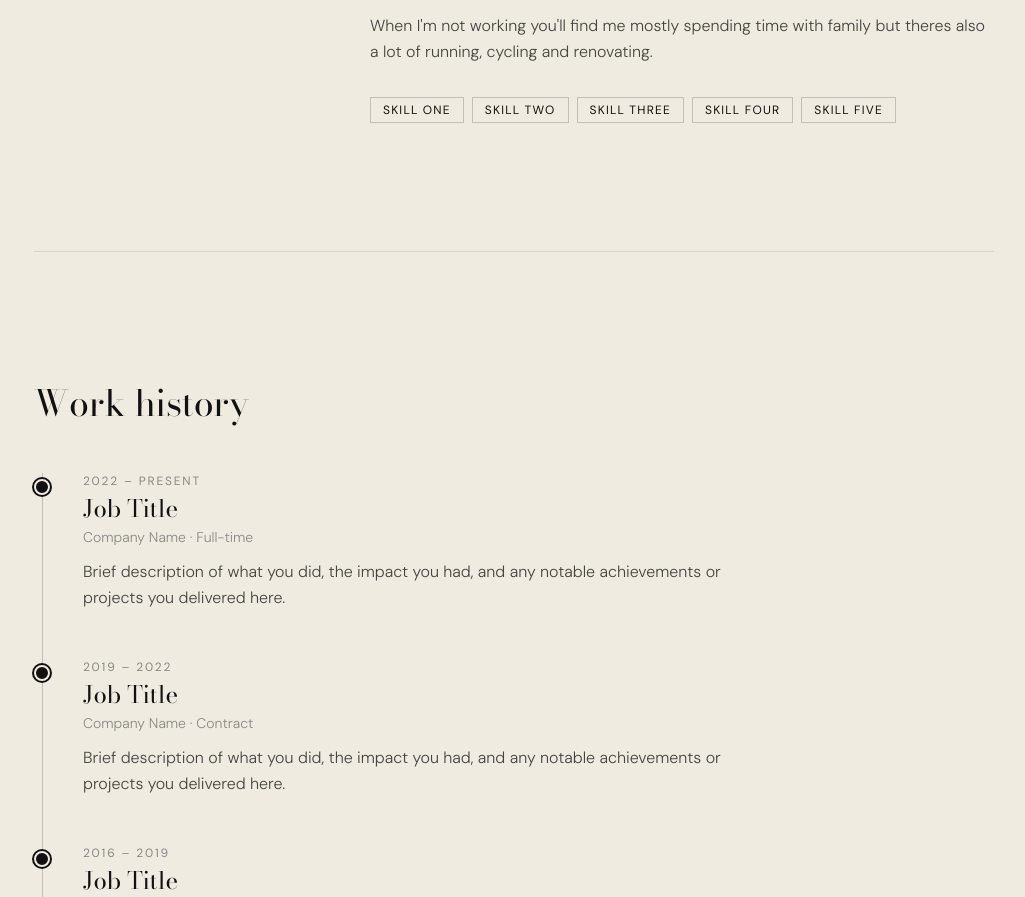
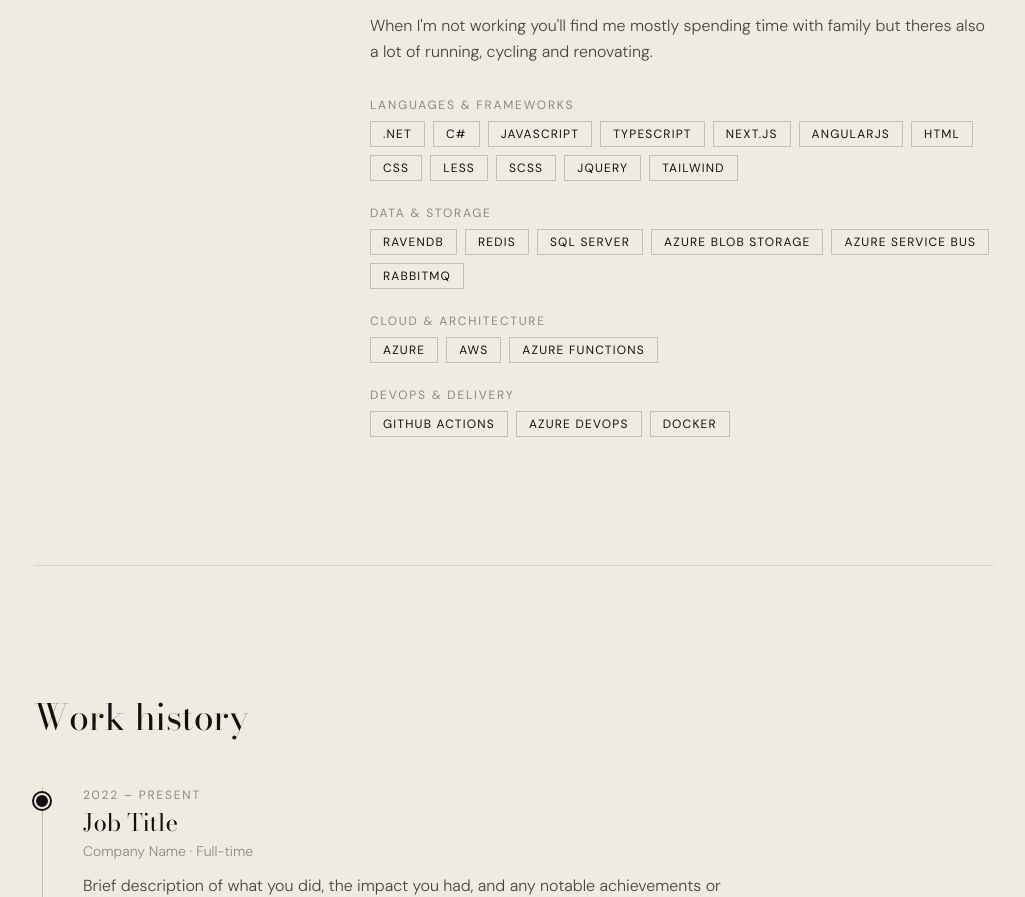
Before and after one commit to phil118/phil118.github.io, a website: page index.html in a window 1280 px wide. Shown: the part 1185-2082 px from the top of the page, without its empty margins (126-1151 px from the left). Drawn offline with nearby package versions, Linux system fonts and the light colour scheme.

Commit message:
updated skills

```diff
--- a/index.html
+++ b/index.html
@@ -80,13 +80,56 @@
             </p>
           </div>
 
-          <div class="mt-8 flex flex-wrap gap-2">
-            <!-- TODO: Replace with your actual skills -->
-            <span class="px-3 py-1 border border-ink/20 text-ink text-xs tracking-widest uppercase">Skill One</span>
-            <span class="px-3 py-1 border border-ink/20 text-ink text-xs tracking-widest uppercase">Skill Two</span>
-            <span class="px-3 py-1 border border-ink/20 text-ink text-xs tracking-widest uppercase">Skill Three</span>
-            <span class="px-3 py-1 border border-ink/20 text-ink text-xs tracking-widest uppercase">Skill Four</span>
-            <span class="px-3 py-1 border border-ink/20 text-ink text-xs tracking-widest uppercase">Skill Five</span>
+          <div class="mt-8 space-y-6">
+
+            <div>
+              <p class="text-xs tracking-[0.15em] uppercase text-ink-muted mb-2">Languages &amp; Frameworks</p>
+              <div class="flex flex-wrap gap-2">
+                <span class="px-3 py-1 border border-ink/20 text-ink text-xs tracking-widest uppercase">.NET</span>
+                <span class="px-3 py-1 border border-ink/20 text-ink text-xs tracking-widest uppercase">C#</span>
+                <span class="px-3 py-1 border border-ink/20 text-ink text-xs tracking-widest uppercase">JavaScript</span>
+                <span class="px-3 py-1 border border-ink/20 text-ink text-xs tracking-widest uppercase">TypeScript</span>
+                <span class="px-3 py-1 border border-ink/20 text-ink text-xs tracking-widest uppercase">Next.js</span>
+                <span class="px-3 py-1 border border-ink/20 text-ink text-xs tracking-widest uppercase">AngularJS</span>
+                <span class="px-3 py-1 border border-ink/20 text-ink text-xs tracking-widest uppercase">HTML</span>
+                <span class="px-3 py-1 border border-ink/20 text-ink text-xs tracking-widest uppercase">CSS</span>
+                <span class="px-3 py-1 border border-ink/20 text-ink text-xs tracking-widest uppercase">LESS</span>
+                <span class="px-3 py-1 border border-ink/20 text-ink text-xs tracking-widest uppercase">SCSS</span>
+                <span class="px-3 py-1 border border-ink/20 text-ink text-xs tracking-widest uppercase">jQuery</span>
+                <span class="px-3 py-1 border border-ink/20 text-ink text-xs tracking-widest uppercase">Tailwind</span>
+              </div>
+            </div>
+
+            <div>
+              <p class="text-xs tracking-[0.15em] uppercase text-ink-muted mb-2">Data &amp; Storage</p>
+              <div class="flex flex-wrap gap-2">
+                <span class="px-3 py-1 border border-ink/20 text-ink text-xs tracking-widest uppercase">RavenDB</span>
+                <span class="px-3 py-1 border border-ink/20 text-ink text-xs tracking-widest uppercase">Redis</span>
+                <span class="px-3 py-1 border border-ink/20 text-ink text-xs tracking-widest uppercase">SQL Server</span>
+                <span class="px-3 py-1 border border-ink/20 text-ink text-xs tracking-widest uppercase">Azure Blob Storage</span>
+                <span class="px-3 py-1 border border-ink/20 text-ink text-xs tracking-widest uppercase">Azure Service Bus</span>
+                <span class="px-3 py-1 border border-ink/20 text-ink text-xs tracking-widest uppercase">RabbitMQ</span>
+              </div>
+            </div>
+
+            <div>
+              <p class="text-xs tracking-[0.15em] uppercase text-ink-muted mb-2">Cloud &amp; Architecture</p>
+              <div class="flex flex-wrap gap-2">
+                <span class="px-3 py-1 border border-ink/20 text-ink text-xs tracking-widest uppercase">Azure</span>
+                <span class="px-3 py-1 border border-ink/20 text-ink text-xs tracking-widest uppercase">AWS</span>
+                <span class="px-3 py-1 border border-ink/20 text-ink text-xs tracking-widest uppercase">Azure Functions</span>
+              </div>
+            </div>
+
+            <div>
+              <p class="text-xs tracking-[0.15em] uppercase text-ink-muted mb-2">DevOps &amp; Delivery</p>
+              <div class="flex flex-wrap gap-2">
+                <span class="px-3 py-1 border border-ink/20 text-ink text-xs tracking-widest uppercase">GitHub Actions</span>
+                <span class="px-3 py-1 border border-ink/20 text-ink text-xs tracking-widest uppercase">Azure DevOps</span>
+                <span class="px-3 py-1 border border-ink/20 text-ink text-xs tracking-widest uppercase">Docker</span>
+              </div>
+            </div>
+
           </div>
         </div>
 
```
Also changed, not shown: css/style.css.
